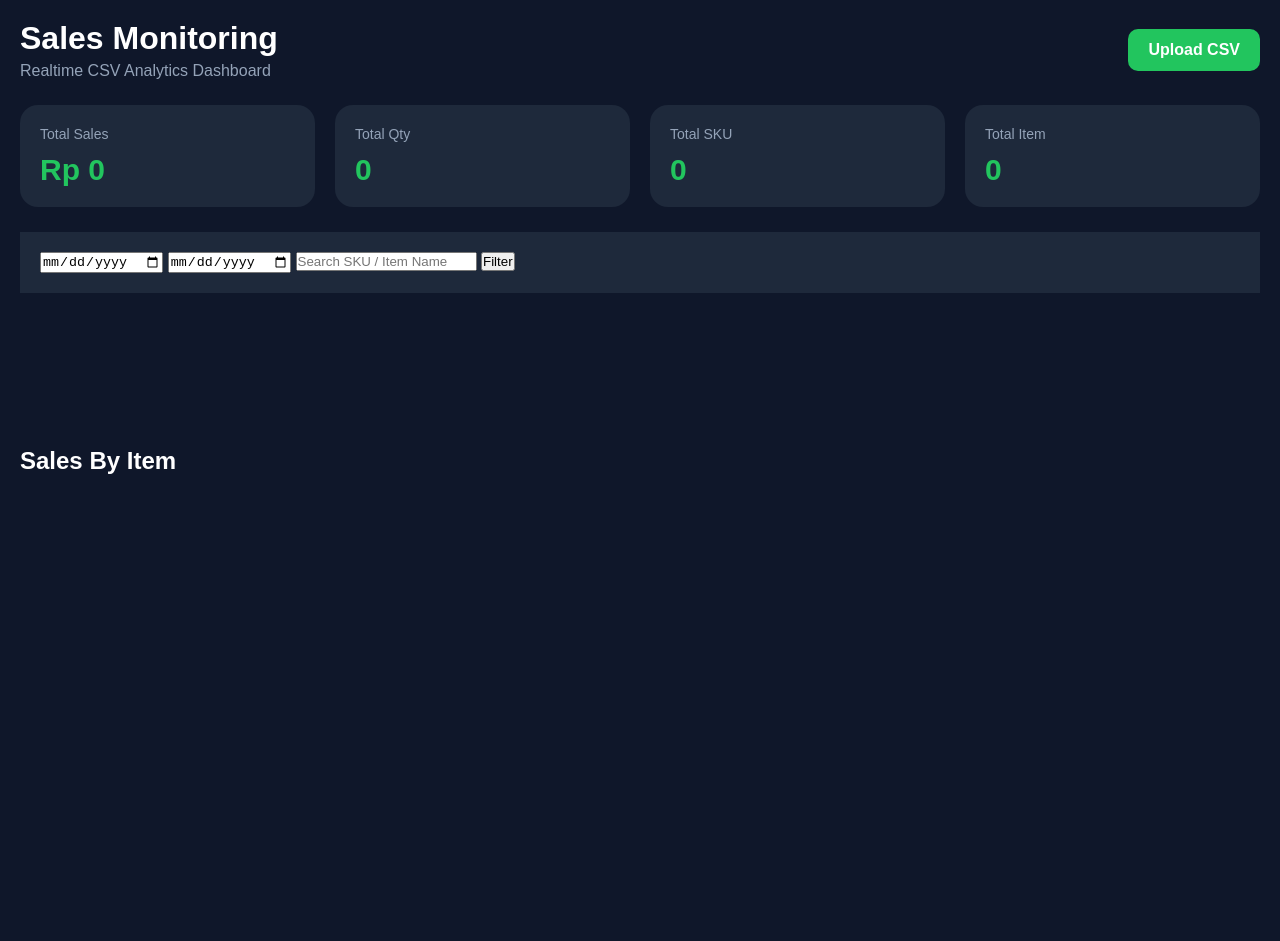
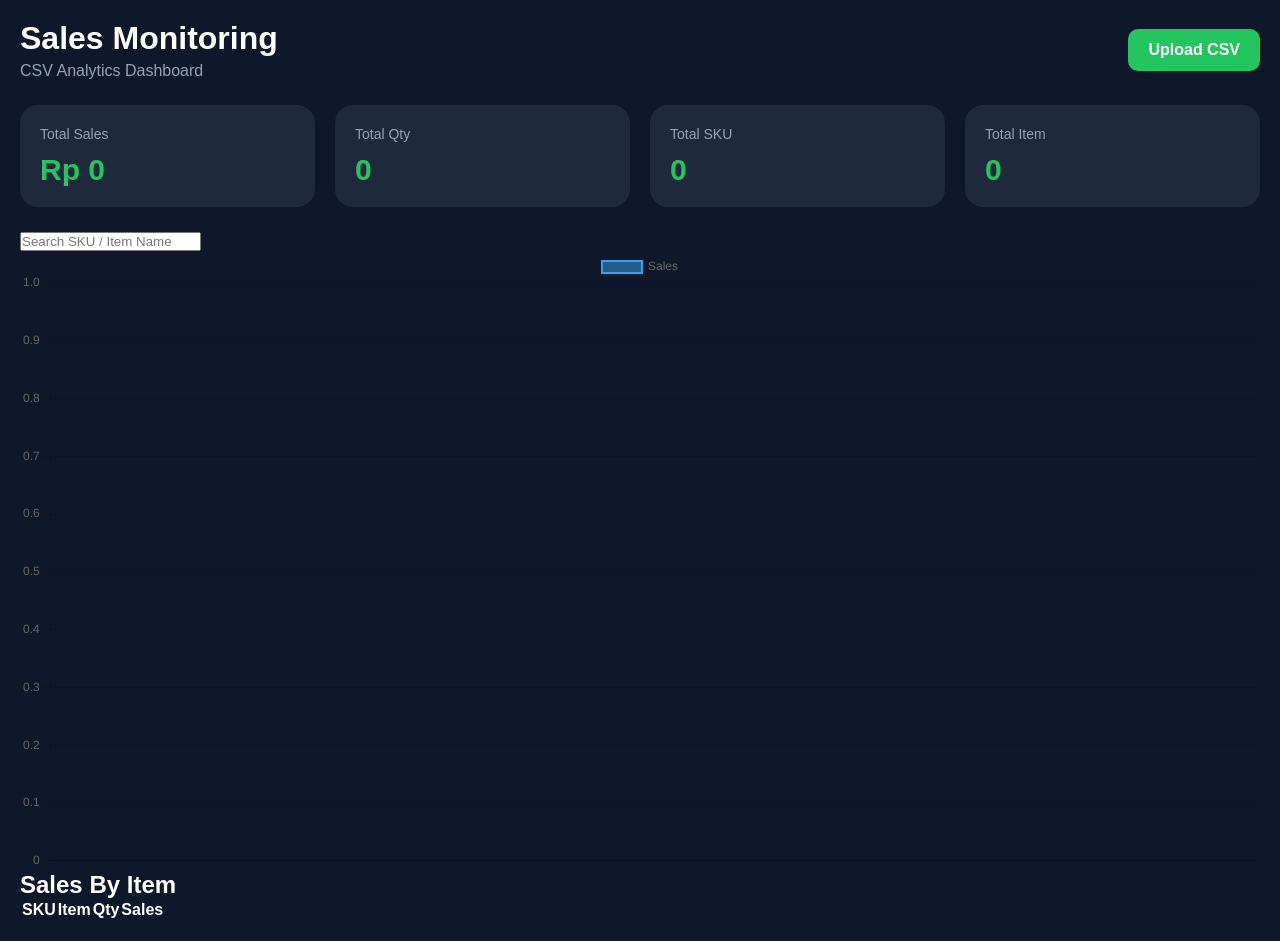
Before and after one commit to Onogauko/sales-monitoring, a plain HTML site: page index.html in a window 1280 px wide. Before the commit the page ends 800 px from the top, so only its background shows below. Drawn offline with nearby package versions, Linux system fonts and the light colour scheme.

Commit message:
index.html

```diff
--- a/index.html
+++ b/index.html
@@ -3,27 +3,41 @@
 <head>
   <meta charset="UTF-8">
   <meta name="viewport" content="width=device-width, initial-scale=1.0">
-  <title>Sales Monitoring Dashboard</title>
+
+  <title>Sales Monitoring</title>
 
   <link rel="stylesheet" href="style.css">
 
   <script src="https://cdn.jsdelivr.net/npm/chart.js"></script>
+
   <script src="https://cdn.jsdelivr.net/npm/papaparse@5.4.1/papaparse.min.js"></script>
+
 </head>
 <body>
 
 <div class="container">
 
   <div class="topbar">
+
     <div>
       <h1>Sales Monitoring</h1>
-      <p class="subtitle">Realtime CSV Analytics Dashboard</p>
+      <p class="subtitle">
+        CSV Analytics Dashboard
+      </p>
     </div>
 
     <label class="upload-btn">
+
       Upload CSV
-      <input type="file" id="csvFile" accept=".csv">
+
+      <input
+        type="file"
+        id="csvFile"
+        accept=".csv"
+      >
+
     </label>
+
   </div>
 
   <div class="cards">
@@ -50,25 +64,48 @@
 
   </div>
 
-  <div class="filter-box">
+  <div class="search-box">
 
-    <input type="date" id="startDate">
-
-    <input type="date" id="endDate">
-
-    <input type="text" id="searchItem" placeholder="Search SKU / Item Name">
-
-    <button id="filterBtn">Filter</button>
+    <input
+      type="text"
+      id="searchInput"
+      placeholder="Search SKU / Item Name"
+    >
 
   </div>
 
   <div class="chart-box">
+
     <canvas id="salesChart"></canvas>
+
   </div>
 
   <div class="table-box">
 
-    <div class="table-header">
-      <h2>Sales By Item</h2>
-    </div>
+    <h2>Sales By Item</h2>
+
+    <table>
+
+      <thead>
+
+        <tr>
+          <th>SKU</th>
+          <th>Item</th>
+          <th>Qty</th>
+          <th>Sales</th>
+        </tr>
+
+      </thead>
+
+      <tbody id="salesTable"></tbody>
+
+    </table>
+
+  </div>
+
+</div>
+
+<script src="app.js"></script>
+
+</body>
 </html>
```
